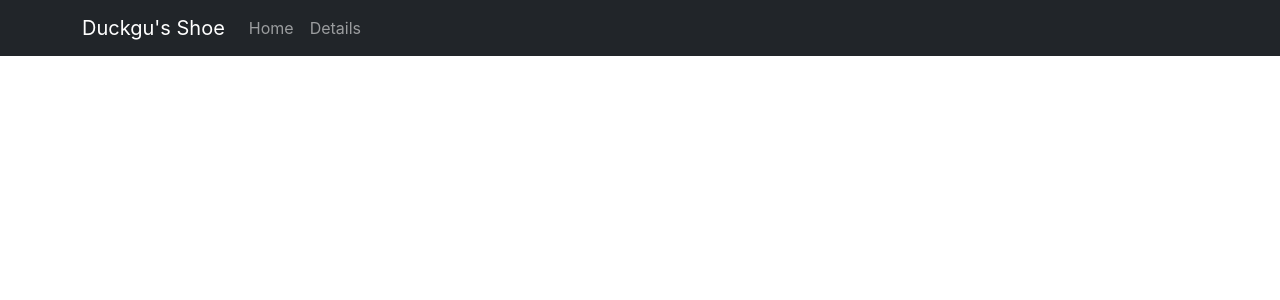
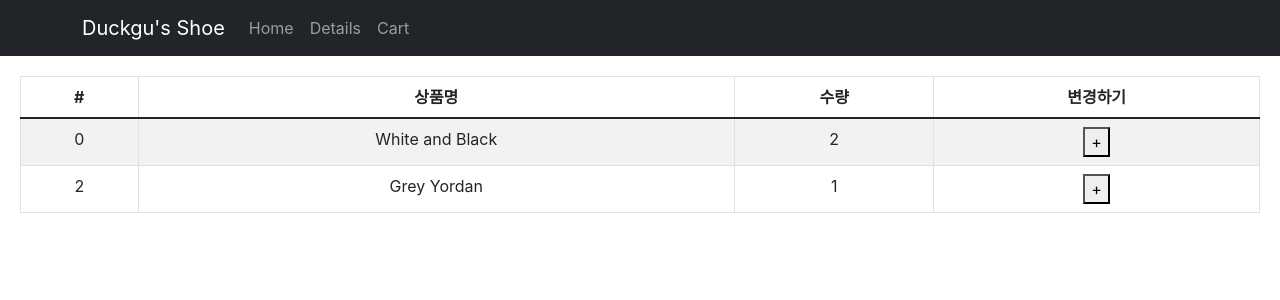
Before and after one commit to Randy-Hwang/codingAppleReact, a React (Create React App) app: page /cart in a window 1280 px wide. Shown: the top 300 px of the page. Built offline with nearby package versions, Linux system fonts and the light colour scheme.

Commit message:
learned redux-toolkit, localStorage

```diff
--- a/package.json
+++ b/package.json
@@ -3,6 +3,7 @@
   "version": "0.1.0",
   "private": true,
   "dependencies": {
+    "@reduxjs/toolkit": "^1.8.3",
     "@testing-library/jest-dom": "^5.16.4",
     "@testing-library/react": "^13.3.0",
     "@testing-library/user-event": "^13.5.0",
@@ -11,6 +12,7 @@
     "react": "^18.2.0",
     "react-bootstrap": "^2.4.0",
     "react-dom": "^18.2.0",
+    "react-redux": "^8.0.2",
     "react-router-dom": "^6.3.0",
     "react-scripts": "5.0.1",
     "styled-components": "^5.3.5",
--- a/src/App.css
+++ b/src/App.css
@@ -7,6 +7,12 @@
   background-position: center;
 }
 
+.cart_table {
+  margin-top: 20px;
+  margin-left: 20px;
+  margin-right: 20px;
+}
+
 .start {
   transform: scale(0);
 }
@@ -14,6 +20,15 @@
 .end {
   transform: scale(1);
   transition: all 0.5s;
+}
+.watched {
+  margin-top: 10px;
+  margin-bottom: 20px;
+}
+
+.add_button {
+  margin-bottom: 10px;
+  margin-top: 10px;
 }
 
 .goods_wrapper {
--- a/src/App.js
+++ b/src/App.js
@@ -1,14 +1,21 @@
 import "./App.css";
 import { Navbar, Container, Nav } from "react-bootstrap";
-import { Outlet, Route, Routes, useNavigate } from "react-router-dom";
-import { useState } from "react";
+import { Route, Routes, useNavigate } from "react-router-dom";
+import { useEffect, useState } from "react";
 import axios from "axios";
 
 import CardTitle from "./components/CardTitle";
 import Detail from "./pages/Detail";
 import data from "./data";
+import Cart from "./pages/Cart";
 
 function App() {
+  useEffect(() => {
+    const isExist = localStorage.getItem("watched");
+
+    return isExist ? null : localStorage.setItem("watched", JSON.stringify([]));
+  }, []);
+
   const [shoes, setShoes] = useState(data);
   const navigate = useNavigate();
 
@@ -22,6 +29,7 @@ function App() {
           <Nav className="me-auto">
             <Nav.Link onClick={() => navigate("/")}>Home</Nav.Link>
             <Nav.Link onClick={() => navigate("/detail/0")}>Details</Nav.Link>
+            <Nav.Link onClick={() => navigate("/cart")}>Cart</Nav.Link>
           </Nav>
         </Container>
       </Navbar>
@@ -29,16 +37,7 @@ function App() {
       <Routes>
         <Route path="/" element={<Home shoes={shoes} setShoes={setShoes} />} />
         <Route path="/detail/:urlId" element={<Detail shoes={shoes} />} />
-
-        <Route path="/about" element={<About />}>
-          <Route path="member" element={<div>This is Member</div>} />
-          <Route path="location" element={<div>This is Location</div>} />
-        </Route>
-
-        <Route path="/event" element={<Event />}>
-          <Route path="one" element={<div>첫 주문 시 양배추즙 서비스</div>} />
-          <Route path="two" element={<div>생일기념 쿠폰받기</div>} />
-        </Route>
+        <Route path="/cart" element={<Cart />} />
       </Routes>
     </div>
   );
@@ -67,11 +66,12 @@ const Home = ({ shoes, setShoes }) => {
                 setShoes(secondCopy);
               });
           } else {
-            return <div>상품이 더 없습니다.</div>;
+            alert("No more items");
           }
         }}
+        className="add_button"
       >
-        button
+        상품 더 보여주기
       </button>
 
       <div className="main_bg" />
@@ -88,24 +88,4 @@ const Home = ({ shoes, setShoes }) => {
   );
 };
 
-const About = () => {
-  return (
-    <div>
-      <div>This is About</div>
-      <Outlet></Outlet>
-    </div>
-  );
-};
-
-const Event = () => {
-  return (
-    <div>
-      <div>
-        <h3>오늘의 이벤트</h3>
-      </div>
-      <Outlet></Outlet>
-    </div>
-  );
-};
-
 export default App;
--- a/src/components/CardTitle.js
+++ b/src/components/CardTitle.js
@@ -1,8 +1,10 @@
 import Card from "react-bootstrap/Card";
 import Button from "react-bootstrap/Button";
+import { useNavigate } from "react-router-dom";
 
 const CardTitle = ({ order, shoes }) => {
   let imgSrc;
+  const navigate = useNavigate();
 
   if (order === 0) {
     imgSrc = "https://codingapple1.github.io/shop/shoes1.jpg";
@@ -21,7 +23,12 @@ const CardTitle = ({ order, shoes }) => {
           {shoes[order].content}
           <br /> {shoes[order].price} ₩
         </Card.Text>
-        <Button variant="secondary">Buy It!!</Button>
+        <Button
+          variant="secondary"
+          onClick={() => navigate(`/detail/${shoes[order].id}`)}
+        >
+          Buy It!!
+        </Button>
       </Card.Body>
     </Card>
   );
--- a/src/index.js
+++ b/src/index.js
@@ -3,10 +3,14 @@ import ReactDOM from "react-dom/client";
 import "./index.css";
 import App from "./App";
 import { BrowserRouter } from "react-router-dom";
+import { Provider } from "react-redux";
+import store from "./store";
 
 const root = ReactDOM.createRoot(document.getElementById("root"));
 root.render(
-  <BrowserRouter>
-    <App />
-  </BrowserRouter>
+  <Provider store={store}>
+    <BrowserRouter>
+      <App />
+    </BrowserRouter>
+  </Provider>
 );
--- /dev/null
+++ b/src/pages/Cart.js
@@ -0,0 +1,41 @@
+import Table from "react-bootstrap/Table";
+import { useDispatch, useSelector } from "react-redux";
+import { increaseStock } from "../store/cartSlice";
+
+const Cart = () => {
+  const cartItem = useSelector((state) => state.cartItem);
+  const dispatch = useDispatch();
+
+  return (
+    <div className="cart_table">
+      <Table striped bordered hover>
+        <thead>
+          <tr>
+            <th>#</th>
+            <th>상품명</th>
+            <th>수량</th>
+            <th>변경하기</th>
+          </tr>
+        </thead>
+        <tbody>
+          {cartItem.map((item, idx) => {
+            return (
+              <tr key={idx}>
+                <td>{item.id}</td>
+                <td>{item.name}</td>
+                <td>{item.count}</td>
+                <td>
+                  <button onClick={() => dispatch(increaseStock(item.id))}>
+                    +
+                  </button>
+                </td>
+              </tr>
+            );
+          })}
+        </tbody>
+      </Table>
+    </div>
+  );
+};
+
+export default Cart;
--- a/src/pages/Detail.js
+++ b/src/pages/Detail.js
@@ -1,14 +1,30 @@
 import { useEffect, useState } from "react";
-import { useParams } from "react-router-dom";
+import { useDispatch } from "react-redux";
+import { useNavigate, useParams } from "react-router-dom";
 import DetailNav from "../components/DetailNav";
+import { addItem } from "../store/cartSlice";
+import { Toast } from "react-bootstrap";
 
 const Detail = ({ shoes }) => {
-  let { urlId } = useParams();
+  const { urlId } = useParams();
+  const dispatch = useDispatch();
+  const navigate = useNavigate();
+
+  const [inputValue, setInputValue] = useState("");
+  const [alert, setAlert] = useState(false);
 
   const itemId = shoes.find((i) => parseInt(i.id) === parseInt(urlId));
 
-  const [inputValue, setInputValue] = useState("");
-  const [alert, setAlert] = useState(false);
+  useEffect(() => {
+    let watchedArr = JSON.parse(localStorage.getItem("watched"));
+    watchedArr.push(itemId.title);
+    console.log(watchedArr);
+    // new Set() => 중복을 허용하지 않는 set 전용 배열을 만들어줌
+    // Array.from() => Set으로 바꾼 배열을 다시 원래 배열로 만들어줌
+    watchedArr = Array.from(new Set(watchedArr));
+    console.log(watchedArr);
+    localStorage.setItem("watched", JSON.stringify(watchedArr));
+  }, []);
 
   useEffect(() => {
     if (isNaN(inputValue) === true) {
@@ -18,6 +34,18 @@ const Detail = ({ shoes }) => {
 
   return (
     <div className="container">
+      <Toast className="watched">
+        <Toast.Header>
+          <img src="holder.js/20x20?text=%20" className="rounded me-2" alt="" />
+          <strong className="me-auto">최근 본 목록</strong>
+        </Toast.Header>
+        <Toast.Body>
+          {JSON.parse(localStorage.getItem("watched")).map((i) => (
+            <div>{i}</div>
+          ))}
+        </Toast.Body>
+      </Toast>
+
       <div className="row">
         <div className="col-md-6">
           <img
@@ -27,7 +55,7 @@ const Detail = ({ shoes }) => {
           />
         </div>
         <div className="col-md-6">
-          <h4 className="pt-5">{shoes[itemId.id].title}</h4>
+          <h4 className="pt-5">{itemId.title}</h4>
           {alert === true ? <div>숫자만 입력하세요</div> : null}
           <input
             placeholder="수량을 입력하세요"
@@ -36,9 +64,17 @@ const Detail = ({ shoes }) => {
             }}
           />
 
-          <p>{shoes[itemId.id].content}</p>
-          <p>{shoes[itemId.id].price}원</p>
-          <button className="btn btn-danger">주문하기</button>
+          <p>{itemId.content}</p>
+          <p>{itemId.price}원</p>
+          <button
+            className="btn btn-danger"
+            onClick={() => {
+              dispatch(addItem(shoes[itemId.id].title));
+              navigate("/cart");
+            }}
+          >
+            주문하기
+          </button>
         </div>
       </div>
       <div className="detail_nav">
--- /dev/null
+++ b/src/store.js
@@ -0,0 +1,8 @@
+import { configureStore } from "@reduxjs/toolkit";
+import cartItem from "./store/cartSlice";
+
+export default configureStore({
+  reducer: {
+    cartItem: cartItem.reducer,
+  },
+});
--- /dev/null
+++ b/src/store/cartSlice.js
@@ -0,0 +1,24 @@
+import { createSlice } from "@reduxjs/toolkit";
+
+const cartItem = createSlice({
+  name: "cartItem",
+  initialState: [
+    { id: 0, name: "White and Black", count: 2 },
+    { id: 2, name: "Grey Yordan", count: 1 },
+  ],
+  reducers: {
+    increaseStock(state, idx) {
+      // 파라미터를 만들어두고 함수 안에서 사용할 때에는 .payload를 붙여줘야 함
+      const item = state.find((i) => parseInt(i.id) === parseInt(idx.payload));
+      item.count += 1;
+    },
+
+    addItem(state, name) {
+      const newItem = { id: state.length + 1, name: name.payload, count: 1 };
+      state.push(newItem);
+    },
+  },
+});
+
+export const { increaseStock, addItem } = cartItem.actions;
+export default cartItem;
```
Also changed, not shown: 1 other file (tests, documents, lock files or other folders).
